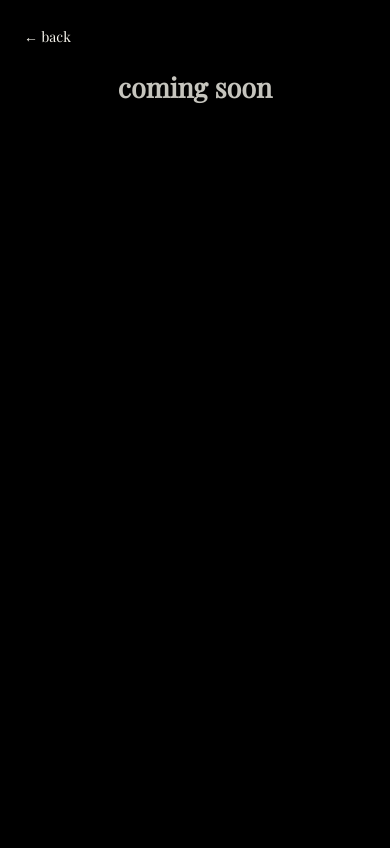
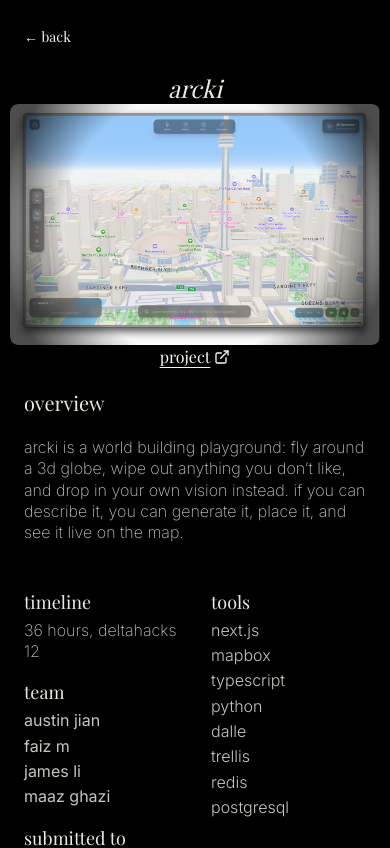
Before and after one commit to faizm10/faizm, a Next.js app: page /arcki in a window 390 px wide. Shown: the top 848 px of the page. Built offline with nearby package versions, Linux system fonts and the light colour scheme.

Commit message:
feat: update arcki content

```diff
--- a/app/[slug]/mdx/arcki.mdx
+++ b/app/[slug]/mdx/arcki.mdx
@@ -1 +1,129 @@
-# coming soon
+import Image from "next/image";
+import { FiExternalLink } from "react-icons/fi";
+
+<div className='w-full text-center flowboard-page'>
+    <span className='block text-lightBeige/95 italic text-2xl md:text-3xl'>arcki</span>
+    <div className="w-[95vw] relative left-1/2 -ml-[47.5vw] md:w-[105%] md:left-0 md:-ml-[2.5%] md:static">
+        <Image
+            src="/projects/arcki/landingpage.png"
+            alt="arcki-landing"
+            width={1200}
+            height={800}
+            className="object-cover rounded-lg my-0! py-0!"
+            style={{
+                WebkitMaskImage:
+                "radial-gradient(circle, rgba(0,0,0,0.98) 60%, rgba(0,0,0,0.3) 90%)"
+            }}
+            loading="eager"
+            sizes="(max-width: 768px) 100vw, (max-width: 1280px) 100vw, 1600px"
+            quality={85}
+        />
+    </div>
+
+    <div className='md:w-[90%] w-full mx-auto'>
+        <div className='flex justify-center mb-5 text-base'>
+            <a href="https://www.arcki.tech" target="_blank" rel="noopener noreferrer" className='a flex items-center gap-1 decoration-1 underline-offset-4'>
+                <span>project</span>
+                <FiExternalLink size={16} />
+            </a>
+        </div>
+
+        <div className='flex flex-col text-left'>
+            <span className='text-lightBeige/95 text-xl'>overview</span>
+            <span className='text-lighterBeige font-inter font-extralight text-[1rem]'>
+                arcki is a world building playground: fly around a 3d globe, wipe out anything you don’t like, and drop in your own vision instead.
+                if you can describe it, you can generate it, place it, and see it live on the map.
+            </span>
+        </div>
+
+        <div className="grid grid-cols-2 gap-8 text-left mt-6">
+            <div className='flex flex-col gap-4'>
+                <div className='flex flex-col gap-1'>
+                    <span className='text-lightBeige/95 text-lg'>timeline</span>
+                    <span className='text-lighterBeige font-inter font-extralight text-[1rem]'>36 hours, deltahacks 12</span>
+                </div>
+
+                <div className='flex flex-col gap-1'>
+                    <span className='text-lightBeige/95 text-lg'>team</span>
+                    <div className='text-lighterBeige flex flex-col gap-1 font-inter items-start text-[1rem]'>
+                        <span>austin jian</span>
+                        <span>faiz m</span>
+                        <span>james li</span>
+                        <span>maaz ghazi</span>
+                    </div>
+                </div>
+
+                <div className='flex flex-col gap-1'>
+                    <span className='text-lightBeige/95 text-lg'>submitted to</span>
+                    <span className='text-lighterBeige font-inter font-extralight text-[1rem]'>deltahacks 12</span>
+                </div>
+            </div>
+
+            <div className='flex flex-col gap-1'>
+                <span className='text-lightBeige/95 text-lg'>tools</span>
+                <div className='flex flex-col gap-1 font-inter font-light text-[1rem]'>
+                    <span>next.js</span>
+                    <span>mapbox</span>
+                    <span>typescript</span>
+                    <span>python</span>
+                    <span>dalle</span>
+                    <span>trellis</span>
+                    <span>redis</span>
+                    <span>postgresql</span>
+                </div>
+            </div>
+        </div>
+
+        <div className='flex flex-col text-left mt-15'>
+            <span className='text-lightBeige/95 text-xl'>inspiration</span>
+            <span className='text-lighterBeige font-inter font-extralight text-[1rem]'>
+                what if you could change the world around you, delete existing buildings and insert anything you imagine.
+                arcki starts with that feeling and turns it into a real, navigable space.
+            </span>
+        </div>
+
+        <div className='flex flex-col text-left mt-10'>
+            <span className='text-lightBeige/95 text-xl'>what it does</span>
+            <span className='text-lighterBeige font-inter font-extralight text-[1rem]'>
+                arcki lets you travel the world on a 3d globe and explore any location.
+                see a building you hate? delete it and replace it with a 3d model of your choice.
+                you can upload your own glb file or generate one by describing what you want and choosing a style.
+                we return a 3d model plus four perspective shots (top, down, front, side) so you can decide what fits.
+                it’s a tool for anyone with a vision, from sustainability tweaks to fully reimagined skylines.
+            </span>
+        </div>
+
+        <div className='flex flex-col text-left mt-10'>
+            <span className='text-lightBeige/95 text-xl'>other features</span>
+            <span className='text-lighterBeige font-inter font-extralight text-[1rem]'>
+                change the weather and time of day.
+                gizmos let you move and rotate models precisely.
+                a library + asset manager keeps your models organized and reusable.
+            </span>
+        </div>
+
+        <div className='flex flex-col text-left mt-10'>
+            <span className='text-lightBeige/95 text-xl'>how we built it</span>
+            <span className='text-lighterBeige font-inter font-extralight text-[1rem]'>
+                the frontend is next.js with mapbox powering the globe and map interactions.
+                the backend is a pipeline: prompt → dalle for four viewpoints → trellis for a 3d model.
+                redis and postgresql cache and store generations so good models don’t get lost.
+            </span>
+        </div>
+
+        <div className='flex flex-col text-left mt-10'>
+            <span className='text-lightBeige/95 text-xl'>architecture</span>
+            <span className='text-lighterBeige font-inter font-extralight text-[1rem]'>
+                the map is the canvas. mapbox handles navigation, tiles, and the globe camera while our layer manages model placement and transforms.
+                user actions like delete, place, move, and rotate update a scene graph stored in the backend.
+                generation runs as a small pipeline: prompt goes to dalle for four views, trellis reconstructs the mesh, then we store the model and its metadata.
+                we cache generation results in redis and persist models in postgresql so the same idea never has to be generated twice.
+            </span>
+        </div>
+
+        <footer className="pt-4 border-t border-white/20 text-sm text-white/70 flex flex-row items-center">
+            <span className="shiny-green-dot inline-block mr-2" />
+            Last updated: 12/20/2025
+        </footer>
+    </div>
+</div>
```
Also changed, not shown: public/projects/arcki/landingpage.png (added).
